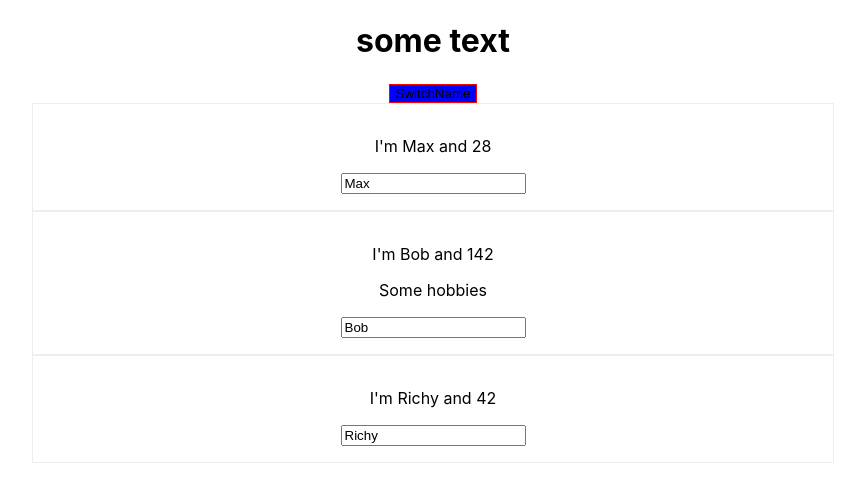
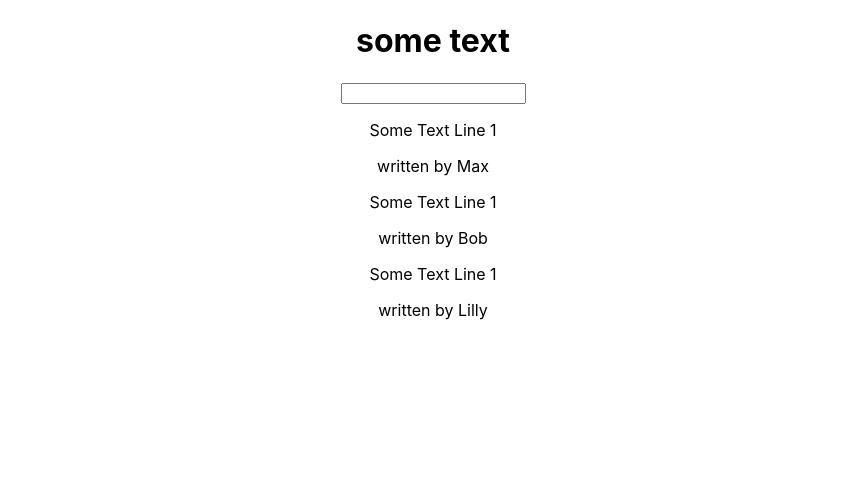
Before and after one commit to StefanK2ff/react-course, a React (Create React App) app: page / in a window 1280 px wide. Shown: the top 502 px of the page, without its empty margins (207-1072 px from the left). Built offline with nearby package versions, Linux system fonts and the light colour scheme.

Commit message:
first tasks solved

```diff
--- a/src/App.js
+++ b/src/App.js
@@ -1,56 +1,29 @@
 import React, { Component } from "react";
 //import React, {useState} from 'react'; --> when using hooks
 import "./App.css";
-import Person from "./Person/Person";
+import UserInput from "./Components/UserInput"
+import UserOutput from "./Components/UserOutput"
 
 export default class App extends Component {
   state = {
-    persons: [
-      { name: "Max", age: 14 },
-      { name: "Bob", age: 12 },
-      { name: "Richy", age: 124 },
-    ],
+    userNames: ["Max", "Bob", "Lilly"]
   };
 
-  switchNameHandler = (newName) => {
+  nameChanger = (name) => {
     this.setState({
-      persons: [...this.state.persons, { name: newName, age: 14 }],
-    });
-  };
-  newNameHandler = (e) => {
-    this.setState({
-      persons: [...this.state.persons, { name: e.target.value, age: 50 }],
+      userNames: [name, "Pete", "Jack"],
     });
   };
 
   render() {
-    const style = {
-      backgroundColor: "blue",
-      border: "1px solid red",
-    };
-
     return (
       <div className="App">
         <h1>some text</h1>
-        {/* may inefficient */}
-        <button
-          onClick={() => this.switchNameHandler.bind("BOBOB")}
-          style={style}
-        >
-          SwitchName
-        </button>
-        <Person
-          name="Max"
-          age="28"
-          change={this.newNameHandler}
-          click={this.switchNameHandler.bind(this, "MAXX")}
-        />
-        <Person name="Bob" age="142">
-          {" "}
-          Some hobbies
-        </Person>
-        <Person name="Richy" age="42" />
-      </div>
+        <UserInput change={this.nameChanger}/>
+        <UserOutput userName={this.state.userNames[0]}/>
+        <UserOutput userName={this.state.userNames[1]}/>
+        <UserOutput userName={this.state.userNames[2]}/>
+       </div>
     );
   }
   //return React.createElement("div", {className: "App"}, React.createElement("h1", null, "some text"));
--- /dev/null
+++ b/src/Components/UserInput.js
@@ -0,0 +1,9 @@
+import React from 'react'
+
+export default function UserInput(props) {
+    return (
+        <div>
+            <input type="text" onChange={props.change}/>
+        </div>
+    )
+}
--- /dev/null
+++ b/src/Components/UserOutput.js
@@ -0,0 +1,10 @@
+import React from 'react'
+
+export default function UserOutput(props) {
+    return (
+        <div>
+            <p>Some Text Line 1</p>
+            <p>written by {props.userName}</p>
+        </div>
+    )
+}
--- a/src/Person/Person.css
+++ /dev/null
@@ -1,7 +0,0 @@
-.Person {
-    width: 60%;
-    margin: auto;
-    border: 1px solid #eeeeee;
-    padding: 16px;
-    text-align: center;
-}
--- a/src/Person/Person.js
+++ /dev/null
@@ -1,18 +0,0 @@
-import React from "react";
-import "./Person.css";
-
-export default function Person(props) {
-  const { name, age } = props;
-  return (
-    <div className="Person">
-      <p onClick={props.click}>
-        I'm {name} and {age}
-      </p>
-
-      <p >
-          {props.children}
-      </p>
-      <input type="text" onChange={props.change} value={props.name}/>
-    </div>
-  );
-}
```
